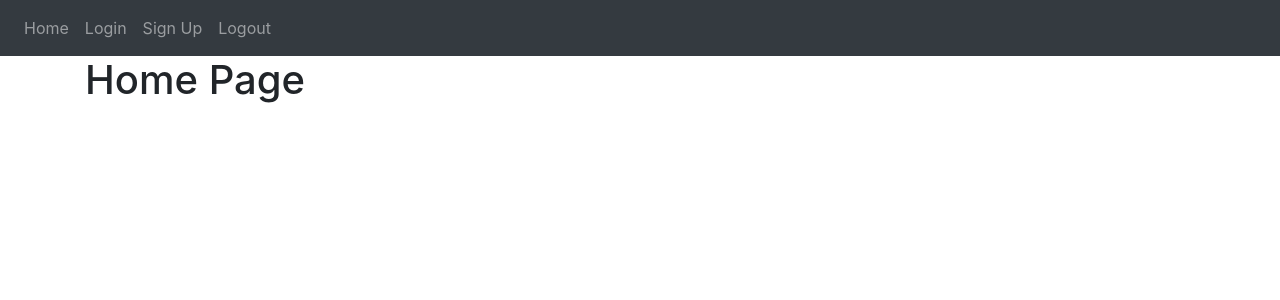
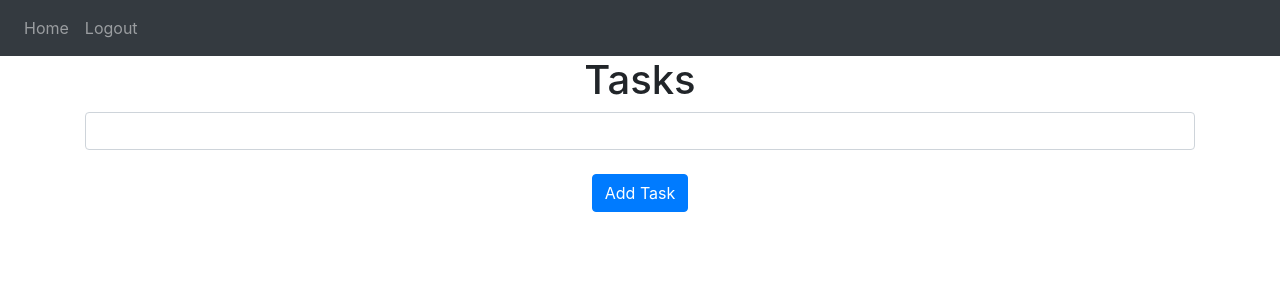
Before and after one commit to AustinHNguyen/CPSC-362-STM, a Flask app: page / in a window 1280 px wide. Shown: the top 300 px of the page. Run offline with Flask 2, Linux system fonts and the light colour scheme; the visitor is signed in with stand-in values (Sample User, id 1); data comes from the database, SQL or seed files in the repository; both versions use the stored data as it was after the commit; data that the repository does not hold is empty; some libraries are stand-ins or nearby versions.

Commit message:
Start on Notes HTML.

```diff
--- a/STMWebsite/models.py
+++ b/STMWebsite/models.py
@@ -11,6 +11,6 @@
 
 class Note(db.Model):
     id = db.Column(db.Integer, primary_key=True)
-    data = db.Column(db.String(10000))
+    data = db.Column(db.String(1000))
     date = db.Column(db.DateTime(timezone=True), default=func.now())
     user_id = db.Column(db.Integer, db.ForeignKey('user.id'))
--- a/STMWebsite/route.py
+++ b/STMWebsite/route.py
@@ -2,25 +2,26 @@
 from flask_login import login_required, current_user
 from .models import Note
 from . import db
-import json
 
-route = Blueprint('views', __name__)
+route = Blueprint('route', __name__)
 
-@route.route('/')
+@route.route('/', methods=['GET', 'POST'])
+@login_required
 def home_page():
     if  request.method == 'POST':
         note = request.form.get('note')
 
         if len(note) < 1:
-            flash('Note is too short!', category='error')
+            flash('Task is too short!', category='error')
         else:
             new_note = Note(data=note, user_id=current_user.id)
+            db.session.add(new_note)
             db.session.commit()
-            flash('Note added!', category='success')
+            flash('Task added!', category='success')
 
     return render_template("homepage.html", user=current_user)
 
 @route.route('/delete-note', methods=['POST'])
 def delete_note():
     note = json.loads(request.data)
-    noteId = note['noteId']
+    noteId = data['noteId']
--- a/STMWebsite/templates/homepage.html
+++ b/STMWebsite/templates/homepage.html
@@ -1,5 +1,17 @@
-{% extends "jinja.html" %} {% block title %}Student Task Manager{% endblock %}
+{% extends "jinja.html" %} {% block title %}Student Task Manager{% endblock %} {% block content
+%}
 
-{% block content %}
-<h1> Home Page </h1>
+<h1 align="center">Tasks</h1>
+<ul class="list-group list-group-flush" id="notes">
+    {% for note in user.notes %}
+    <li class = "list-group-item">{{ note.data }}</li>
+    {% endfor %}
+</ul>
+<form method = "POST">
+    <testarea name="note" id="note" class="form-control"></testarea>
+    <br />
+    <div align="center">
+        <button type="submit" class="btn btn-primary">Add Task</button>
+    </div>
+    </form>
 {% endblock %}
--- a/STMWebsite/templates/jinja.html
+++ b/STMWebsite/templates/jinja.html
@@ -29,10 +29,13 @@
       </button>
       <div class="collapse navbar-collapse" id="navbar">
         <div class="navbar-nav">
+          {% if user.is_authenticated %}
           <a class="nav-item nav-link" id="home" href="/">Home</a>
+          <a class="nav-item nav-link" id="logout" href="/logout">Logout</a>
+          {% else %}
+          <a class="nav-item nav-link" id="signUp" href="/sign-up">Sign Up</a>
           <a class="nav-item nav-link" id="login" href="/login">Login</a>
-          <a class="nav-item nav-link" id="signUp" href="/sign-up">Sign Up</a>
-          <a class="nav-item nav-link" id="logout" href="/logout">Logout</a>
+          {% endif %}
         </div>
       </div>
     </nav>
```
Also changed, not shown: STMWebsite/auth.py (+6 -3 lines), instance/database.db, main.py (line endings or trailing spaces).
